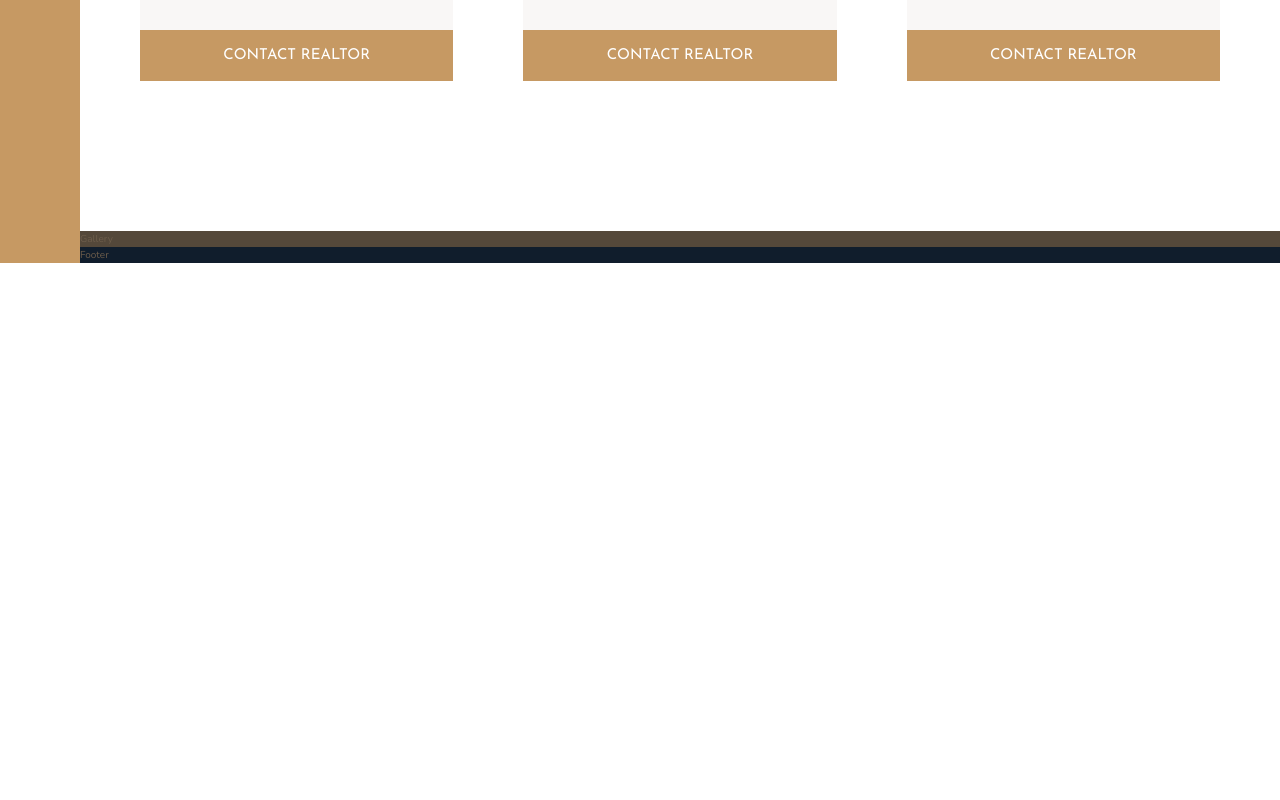
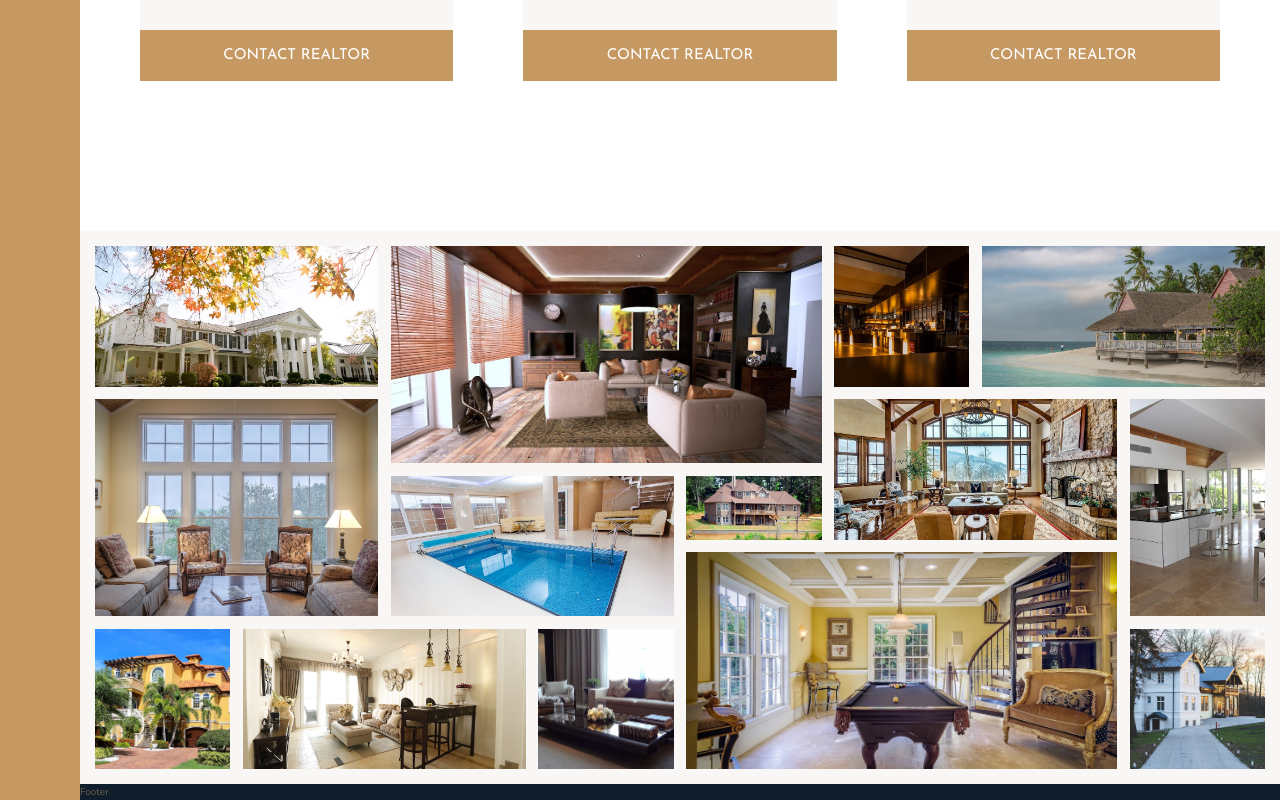
Before and after one commit to AndrewJacobVlietstra/Nexter-project, a website: page index.html in a window 1280 px wide. Shown: the part 2841-3641 px from the top of the page. Before the commit the page ends 3104 px from the top, so only its background shows below. Drawn offline with nearby package versions, Linux system fonts and the light colour scheme.

Commit message:
Finished Gallery section

```diff
--- a/index.html
+++ b/index.html
@@ -319,7 +319,65 @@
         </section>
 
         <section class="gallery">
-            Gallery
+
+            <figure class="gallery__item gallery__item--1">
+                <img src="dist/img/gal-1.jpeg" alt="Gallery Image 1" class="gallery__img">
+            </figure>
+
+            <figure class="gallery__item gallery__item--2">
+                <img src="dist/img/gal-2.jpeg" alt="Gallery Image 2" class="gallery__img">
+            </figure>
+
+            <figure class="gallery__item gallery__item--3">
+                <img src="dist/img/gal-3.jpeg" alt="Gallery Image 3" class="gallery__img">
+            </figure>
+
+            <figure class="gallery__item gallery__item--4">
+                <img src="dist/img/gal-4.jpeg" alt="Gallery Image 4" class="gallery__img">
+            </figure>
+
+            <figure class="gallery__item gallery__item--5">
+                <img src="dist/img/gal-5.jpeg" alt="Gallery Image 5" class="gallery__img">
+            </figure>
+
+            <figure class="gallery__item gallery__item--6">
+                <img src="dist/img/gal-6.jpeg" alt="Gallery Image 6" class="gallery__img">
+            </figure>
+
+            <figure class="gallery__item gallery__item--7">
+                <img src="dist/img/gal-7.jpeg" alt="Gallery Image 7" class="gallery__img">
+            </figure>
+
+            <figure class="gallery__item gallery__item--8">
+                <img src="dist/img/gal-8.jpeg" alt="Gallery Image 8" class="gallery__img">
+            </figure>
+
+            <figure class="gallery__item gallery__item--9">
+                <img src="dist/img/gal-9.jpeg" alt="Gallery Image 9" class="gallery__img">
+            </figure>
+
+            <figure class="gallery__item gallery__item--10">
+                <img src="dist/img/gal-10.jpeg" alt="Gallery Image 10" class="gallery__img">
+            </figure>
+
+            <figure class="gallery__item gallery__item--11">
+                <img src="dist/img/gal-11.jpeg" alt="Gallery Image 11" class="gallery__img">
+            </figure>
+
+            <figure class="gallery__item gallery__item--12">
+                <img src="dist/img/gal-12.jpeg" alt="Gallery Image 12" class="gallery__img">
+            </figure>
+
+            <figure class="gallery__item gallery__item--13">
+                <img src="dist/img/gal-13.jpeg" alt="Gallery Image 13" class="gallery__img">
+            </figure>
+
+            <figure class="gallery__item gallery__item--14">
+                <img src="dist/img/gal-14.jpeg" alt="Gallery Image 14" class="gallery__img">
+            </figure>
+
+
+
         </section>
 
         <footer class="footer">
--- a/sass/_gallery.scss
+++ b/sass/_gallery.scss
@@ -1,4 +1,90 @@
 .gallery {
-    background-color: $color-grey-dark-1;
+    background-color: $color-grey-light-1;
     grid-column: full-start / full-end;
+
+    display: grid;
+    grid-template-columns: repeat(8, 1fr);
+    grid-template-rows: repeat(7, 5vw);
+    padding: 1.5rem;
+    grid-gap: 1.25rem;
+
+    &__item {
+
+        &--1{
+            grid-column: 1 / 3;
+            grid-row: 1 / 3;
+        }
+
+        &--2{
+            grid-column: 3 / 6;
+            grid-row: 1 / 4;
+        }
+
+        &--3{
+            grid-column: 6 / 7;
+            grid-row: 1 / 3;
+        }
+
+        &--4{
+            grid-column: 7 / 9;
+            grid-row: 1 / 3;
+        }
+
+        &--5{
+            grid-column: 1 / 3;
+            grid-row: 3 / 6;
+        }
+
+        &--6{
+            grid-column: 3 / 5;
+            grid-row: 4 / 6;
+        }
+
+        &--7{
+            grid-column: 5 / 6;
+            grid-row: 4 / 5;
+        }
+
+        &--8{
+            grid-column: 6 / 8;
+            grid-row: 3 / 5;
+        }
+
+        &--9{
+            grid-column: 8 / 9;
+            grid-row: 3 / 6;
+        }
+
+        &--10{
+            grid-column: 1 / 2;
+            grid-row: 6 / 8;
+        }
+
+        &--11{
+            grid-column: 2 / 4;
+            grid-row: 6 / 8;
+        }
+
+        &--12{
+            grid-column: 4 / 5;
+            grid-row: 6 / 8;
+        }
+
+        &--13{
+            grid-column: 5 / 8;
+            grid-row: 5 / 8;
+        }
+
+        &--14{
+            grid-column: 8 / 9;
+            grid-row: 6 / 8;
+        }
+    }
+
+    &__img {
+        width: 100%;
+        height: 100%;
+        object-fit: cover;
+        display: block;
+    }
 }
```
Also changed, not shown: dist/css/main.css, 1 other file.
